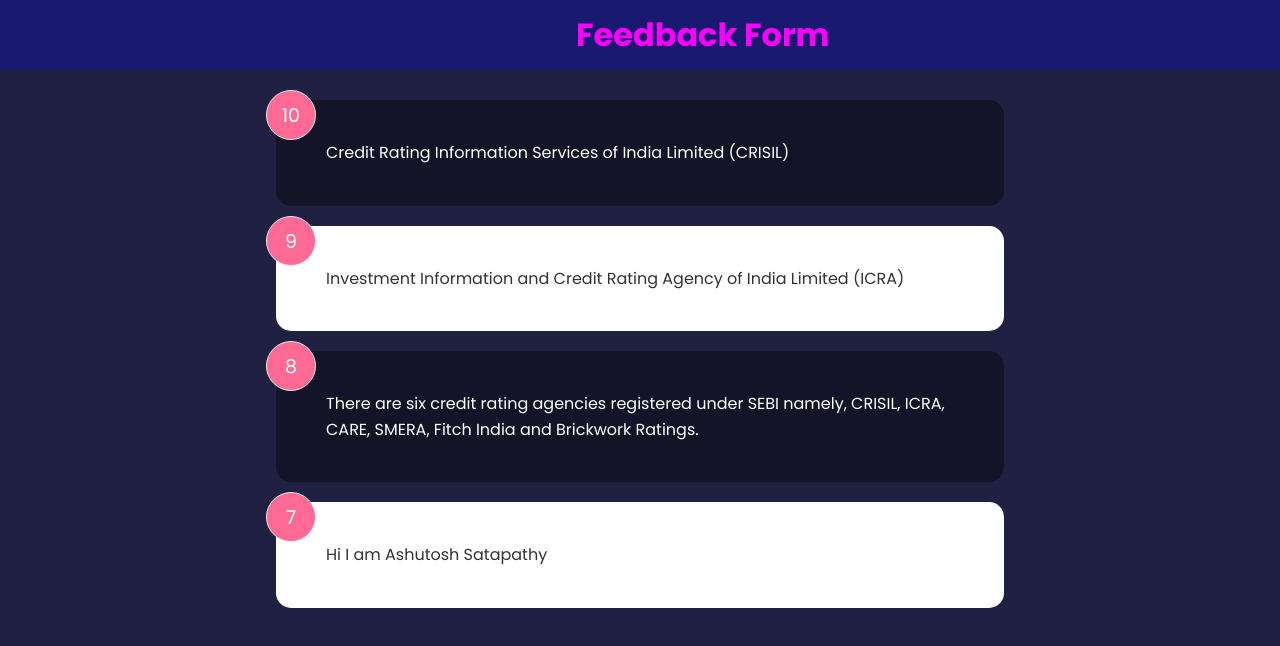
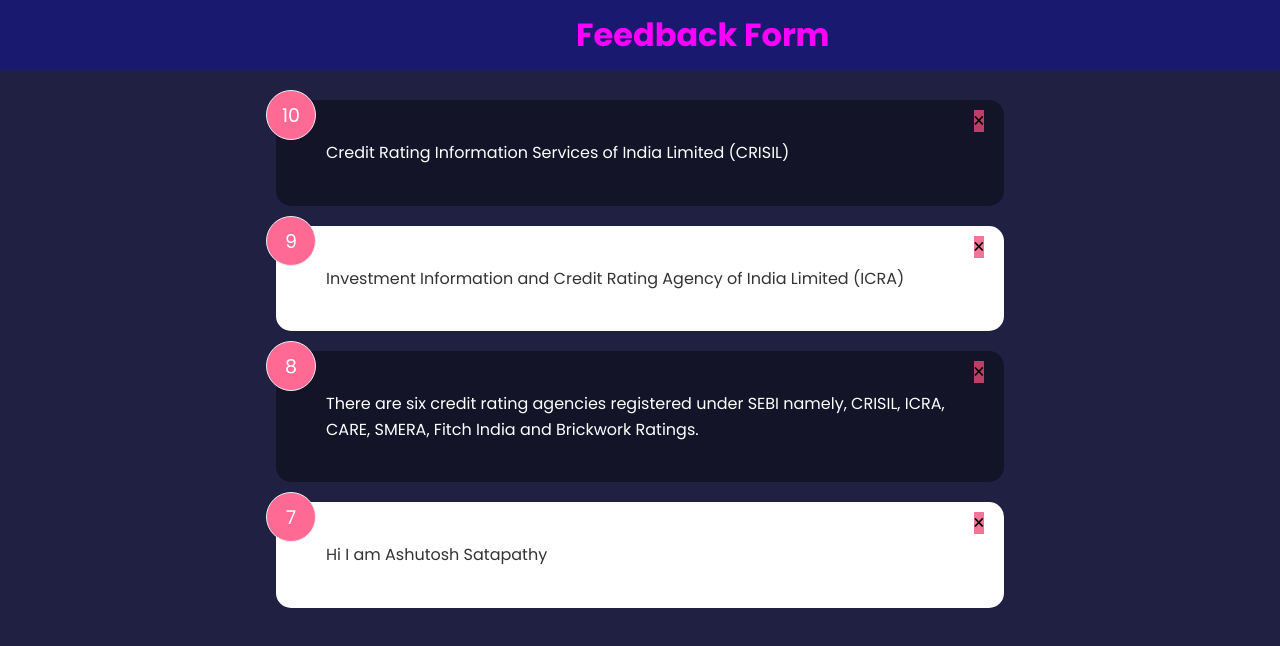
Before and after one commit to Ashutoshrx/FeedBack-App, a React (Create React App) app: page / in a window 1280 px wide. Shown: the top 646 px of the page. Built offline with nearby package versions, Linux system fonts and the light colour scheme.

Commit message:
add a event listerer to delete a single feedback data

```diff
--- a/src/App.js
+++ b/src/App.js
@@ -6,12 +6,19 @@
 function App() {
   //Use of UseState which is a react hook
   const [feedBackData, setFeedBackData] = useState(FeedbackData);
+  const deleteFeedbackData = (id) => {
+    console.log(`The feedback data has been deleted with id ${id}`);
+    setFeedBackData(feedBackData.filter((fd) => fd.id !== id));
+  };
 
   return (
     <>
       <Header />
       <div className="container">
-        <FeedbackList feedback={feedBackData} />
+        <FeedbackList
+          feedback={feedBackData}
+          handleDelete={deleteFeedbackData}
+        />
       </div>
     </>
   );
--- a/src/components/FeedbackItem.jsx
+++ b/src/components/FeedbackItem.jsx
@@ -1,11 +1,10 @@
 import React from 'react';
 import { useState } from 'react';
 import Card from './shared/Card';
-import PropTypes from 'prop-types'
+import PropTypes from 'prop-types';
 import FeedbackData from '../data/FeedbackData';
 
-
-function FeedbackItem({item}) {
+function FeedbackItem({ item, handleDelete }) {
   //Use of UseState which is a react hook
   const [rating, setRating] = useState(item.rating);
   const [text, setText] = useState(item.text);
@@ -13,13 +12,14 @@
   return (
     <Card>
       <div className="num-display">{rating}</div>
+      <button onClick={() => handleDelete(item.id)} className="close">&#128473;</button>
       <div className="text-display">{text}</div>
     </Card>
   );
-}
+};
 
-FeedbackItem.prototype={
-  item:PropTypes.objectOf(FeedbackData),
-}
+FeedbackItem.prototype = {
+  item: PropTypes.objectOf(FeedbackData),
+};
 
 export default FeedbackItem;
--- a/src/components/FeedbackList.jsx
+++ b/src/components/FeedbackList.jsx
@@ -3,17 +3,19 @@
 import PropTypes from 'prop-types';
 
 
-function FeedbackList({ feedback }) {
+function FeedbackList({ feedback, handleDelete }) {
     if (!feedback || feedback.length === 0) {
         return (
-            <p>No FeedBack Yet</p>
+            <p style={{ color: 'red' }}>No FeedBack Yet</p>
         );
     }
-
     return (
         <div className="feedback-list">
             {feedback.map(element => (
-                <FeedbackItem key={element.id} item={element} />
+                <FeedbackItem
+                    key={element.id}
+                    item={element}
+                    handleDelete={(id) => handleDelete(id)} />
             ))
             }
         </div >
--- a/src/index.css
+++ b/src/index.css
@@ -138,7 +138,7 @@
   top: 10px;
   right: 20px;
   cursor: pointer;
-  background: none;
+  background: rgba(240, 76, 119, 0.774);
   border: none;
 }
 
```
